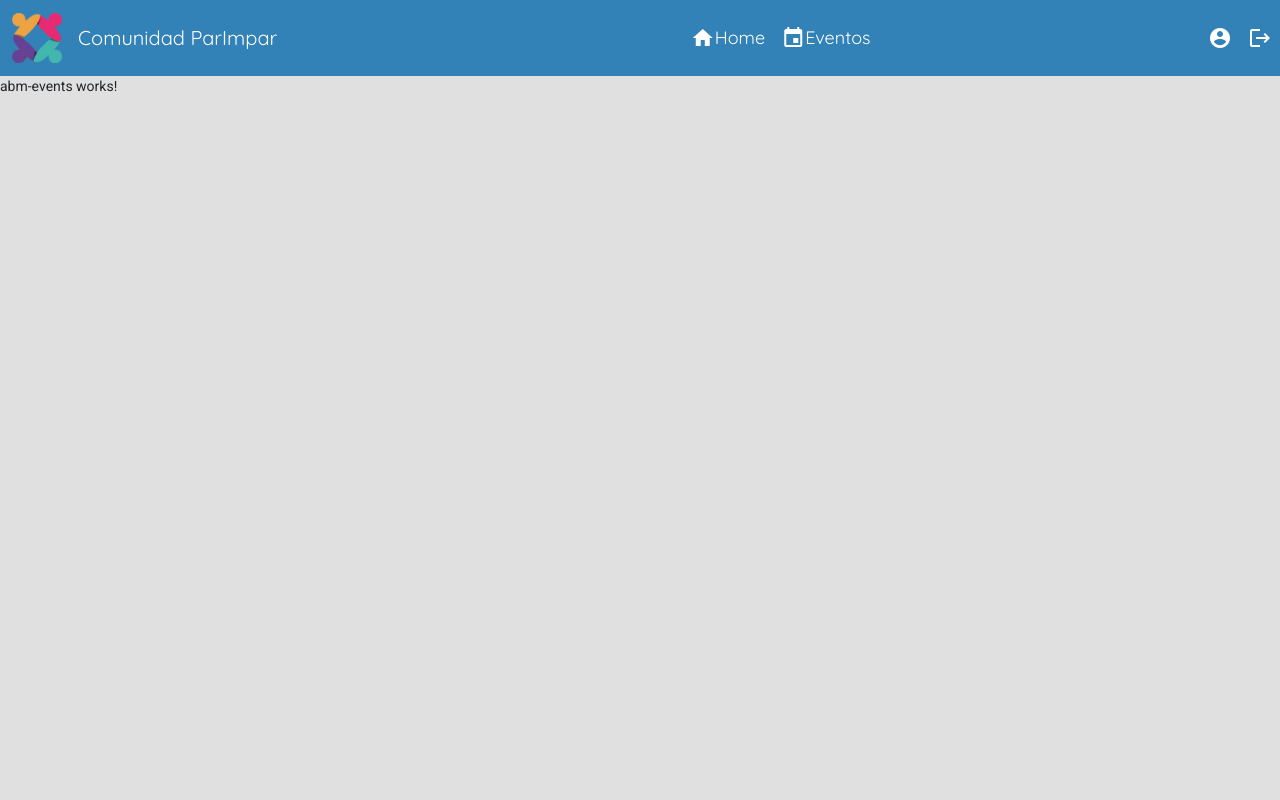
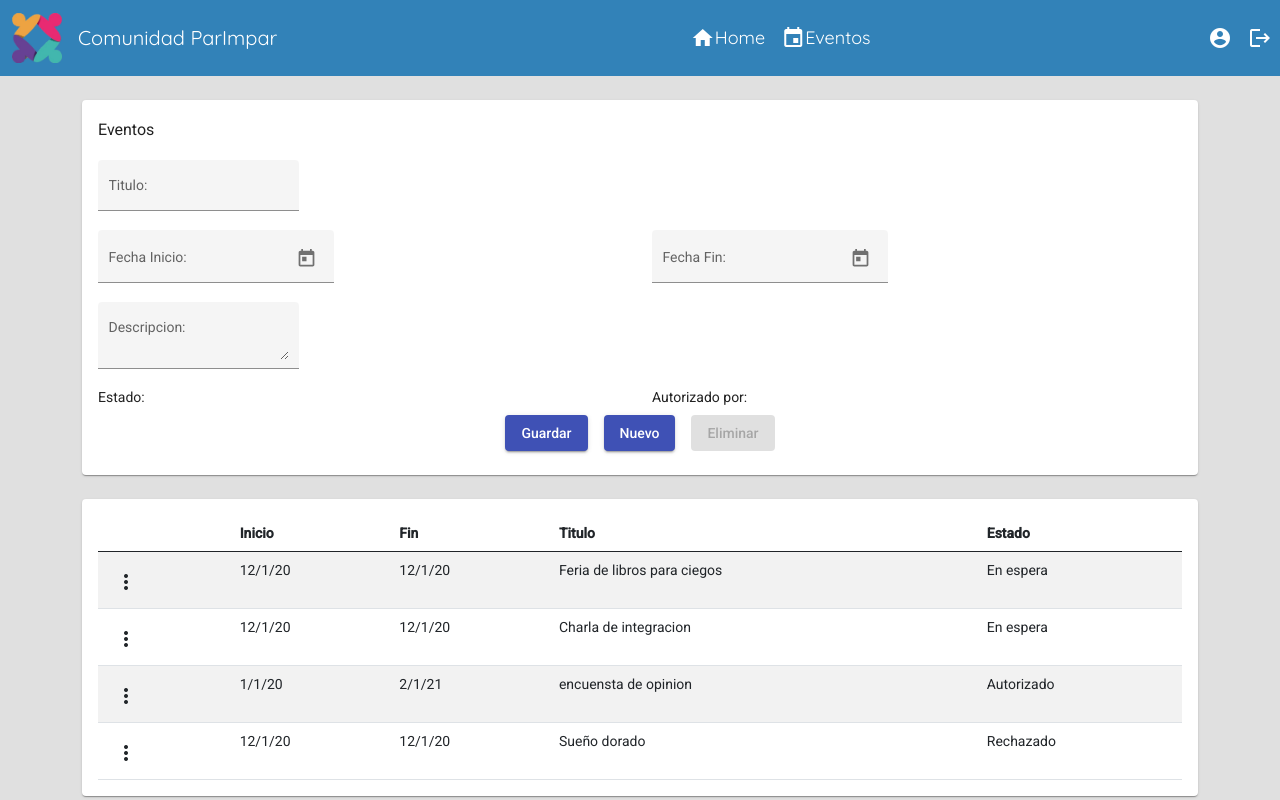
Before and after one commit to judagostino/PF2021G12, an Angular app in the folder Com_parImpar_WEB/: page /events in a window 1280 px wide. Built offline with nearby package versions, Linux system fonts and the light colour scheme.

Commit message:
events front

```diff
--- a/Com_parImpar_WEB/src/app/app.module.ts
+++ b/Com_parImpar_WEB/src/app/app.module.ts
@@ -1,5 +1,5 @@
 import { BrowserModule } from '@angular/platform-browser';
-import { FormsModule } from '@angular/forms';
+import { FormsModule, ReactiveFormsModule } from '@angular/forms';
 import { APP_INITIALIZER, NgModule } from '@angular/core';
 import { HttpClientModule, HTTP_INTERCEPTORS } from '@angular/common/http'
 
@@ -31,7 +31,8 @@ import { MaterialModule } from './material/material.component';
     HttpClientModule,
     FormsModule,
     MaterialModule,
-    BrowserAnimationsModule
+    BrowserAnimationsModule,
+    ReactiveFormsModule
   ],
   providers: [
     ConfigService,
--- a/Com_parImpar_WEB/src/app/intrergaces/index.ts
+++ b/Com_parImpar_WEB/src/app/intrergaces/index.ts
@@ -1,3 +1,5 @@
 export { CredencialLogin } from './credentials-login';
 export { HttpResponse } from './http-response';
 export { AuthenticationTokens } from './authentication-tokens';
+export { Contact } from './contact';
+export { State } from './state';
--- /dev/null
+++ b/Com_parImpar_WEB/src/app/intrergaces/state.ts
@@ -0,0 +1,4 @@
+export interface State {
+    id?: number;
+    description?: string;
+}
--- /dev/null
+++ b/Com_parImpar_WEB/src/app/models/events.ts
@@ -0,0 +1,25 @@
+import { Contact, State } from "../intrergaces";
+
+export class Events {
+    id?: number;
+    dateEntered?: Date;
+    startDate?: Date;
+    endDate?: Date;
+    title?: string;
+    description?: string;
+    state?: State;
+    contactCreate?: Contact;
+    contactAudit?: Contact;
+
+    constructor() {
+        this.id = 0;
+        this.dateEntered = null;
+        this.startDate = null;
+        this.endDate = null;
+        this.title = null;
+        this.description = null;
+        this.state = null;
+        this.contactCreate = null;
+        this.contactAudit = null;
+    }
+}
--- a/Com_parImpar_WEB/src/app/pages/abm-events/abm-events.component.html
+++ b/Com_parImpar_WEB/src/app/pages/abm-events/abm-events.component.html
@@ -1 +1,91 @@
-<p>abm-events works!</p>
+<div class="container">
+    <mat-card class="example-card mt-4">
+        <mat-card-content>
+            <form [formGroup] ="form" novalidate>
+                <h3>Eventos</h3>
+                <div class="row">
+                    <div class=" col-12 col-sm-12 col-md-6 col-lg-6">
+                        <mat-form-field appearance="fill">
+                            <mat-label>Titulo: </mat-label>
+                            <input matInput formControlName="title">
+                          </mat-form-field>
+                    </div>
+
+                </div>
+                <div class="row">
+                    <div class=" col-12 col-sm-12 col-md-6 col-lg-6">
+                        <mat-form-field appearance="fill">
+                            <mat-label>Fecha Inicio: </mat-label>
+                            <input matInput [matDatepicker]="startDate" formControlName="startDate">
+                            <mat-datepicker-toggle matSuffix [for]="startDate"></mat-datepicker-toggle>
+                            <mat-datepicker #startDate></mat-datepicker>
+                          </mat-form-field>
+                    </div>
+
+                    <div class=" col-12 col-sm-12 col-md-6 col-lg-6">
+                        <mat-form-field appearance="fill">
+                            <mat-label>Fecha Fin: </mat-label>
+                            <input matInput [matDatepicker]="endDate"  formControlName="endDate">
+                            <mat-datepicker-toggle matSuffix [for]="endDate"></mat-datepicker-toggle>
+                            <mat-datepicker #endDate></mat-datepicker>
+                          </mat-form-field>
+                    </div>
+                </div>
+
+                <div class="row">
+                    <div class=" col-12 col-sm-12 col-md-6 col-lg-6">
+                        <mat-form-field appearance="fill">
+                            <mat-label>Descripcion:</mat-label>
+                            <textarea matInput formControlName="description"></textarea>
+                          </mat-form-field>
+                    </div>
+                </div>
+
+                <div class="row">
+                    <div class=" col-12 col-sm-12 col-md-6 col-lg-6">
+                        <label> Estado: <span *ngIf="form?.value?.state?.id === 2">Autorizado</span> <span *ngIf="form?.value?.state?.id === 3">Rechazado</span>  <span *ngIf="form?.value?.state?.id === 1 || form?.value === null ">En espera</span></label>
+                    </div>
+
+                    <div class=" col-12 col-sm-12 col-md-6 col-lg-6">
+                        <label> Autorizado por: <span *ngIf="form?.value?.contactAudit?.name"> {{ form.value.contactAudit.userName }}</span></label>
+                    </div>
+                </div>
+                <div class="row justify-content-center">
+                    <div class="d-flex justify-content-center">
+                        <button class="m-2" mat-raised-button color="primary" type="submit" (click)=btn_SaveEvent()>Guardar</button>
+                        <button class="m-2" mat-raised-button color="primary" type="button" (click)="btn_NewEvent()">Nuevo</button>
+                        <button class="m-2" mat-raised-button color="warn" type="button" (click)="btn_DeleteEvent()" [disabled]="this.form?.value?.id === 0">Eliminar</button>
+                    </div>
+                </div>
+            </form>
+        </mat-card-content>
+      </mat-card>
+
+
+      <mat-card class="example-card mt-4 mb-2">
+        <mat-card-content>
+            <table class="table table-striped table-hover">
+                <thead>
+                    <tr>
+                        <th scope="col"></th>
+                        <th scope="col">Inicio</th>
+                        <th scope="col">Fin</th>
+                        <th scope="col">Titulo</th>
+                        <th scope="col">Estado</th>
+                    </tr>
+                  </thead>
+                  <tbody>
+                    <tr *ngFor="let event of events">
+                      <th><button (click)="btn_SelectEvent(event)" mat-icon-button aria-label="Example icon button with a vertical three dot icon">
+                        <mat-icon>more_vert</mat-icon>
+                      </button></th>
+                      <td>{{event.startDate | date: 'shortDate'}}</td>
+                      <td>{{event.endDate | date: 'shortDate'}}</td>
+                      <td>{{event.title}}</td>
+                      <td><span *ngIf="event?.state?.id === 2">Autorizado</span> <span *ngIf="event?.state?.id === 3">Rechazado</span>  <span *ngIf="event?.state?.id === 1 || event?.state === null ">En espera</span></td>
+                    </tr>
+                  </tbody>
+              </table>
+        </mat-card-content>
+      </mat-card>
+</div>
--- a/Com_parImpar_WEB/src/app/pages/abm-events/abm-events.component.ts
+++ b/Com_parImpar_WEB/src/app/pages/abm-events/abm-events.component.ts
@@ -1,4 +1,6 @@
 import { Component, OnInit } from '@angular/core';
+import { FormBuilder, FormGroup } from '@angular/forms';
+import { Events } from 'src/app/models/events';
 
 @Component({
   selector: 'app-abm-events',
@@ -6,10 +8,109 @@ import { Component, OnInit } from '@angular/core';
   styleUrls: ['./abm-events.component.scss']
 })
 export class ABMEventsComponent implements OnInit {
+  form: FormGroup
+  events: Events[] = [
+    {
+      id: 1,
+      title: 'Feria de libros para ciegos',
+      description: 'muestra de eventos',
+      startDate: new Date("2020-12-1"),
+      endDate: new Date("2020-12-1"),
+      state: {
+        id: 1,
+        description: 'en espera'
+      }
+    },
+    {
+      id: 2,
+      title: 'Charla de integracion',
+      description: 'muestra de eventos',
+      startDate: new Date("2020-12-1"),
+      endDate: new Date("2020-12-1"),
+      state: {
+        id: 1,
+        description: 'en espera'
+      }
+    },
+    {
+      id: 3,
+      title: 'encuensta de opinion',
+      description: 'muestra de eventos',
+      startDate: new Date("2020-1-1"),
+      endDate: new Date("2021-2-1"),
+      state: {
+        id: 2,
+        description: 'Aprobar'
+      },
+      contactAudit: {
+        userName: 'Test, Test'
+      }
+    },
+    {
+      id: 4,
+      title: 'Sueño dorado',
+      description: 'muestra de eventos',
+      startDate: new Date("2020-12-1"),
+      endDate: new Date("2020-12-1"),
+      state: {
+        id: 3,
+        description: 'Rechazar'
+      },
+      contactAudit: {
+        userName: 'Test, Test'
+      }
+    }
+  ]
 
-  constructor() { }
+  lastId: number = 4;
+
+  constructor(private formBuilder: FormBuilder) { }
 
   ngOnInit(): void {
+    this.initForm();
+    this.form.reset(new Events());
+  }
+
+  private initForm(): void {
+    this.form = this.formBuilder.group({
+      id: [null],
+      dateEntered: [null],
+      startDate: [null],
+      endDate: [null],
+      title: [null],
+      description: [null],
+      state: [null],
+      contactCreate: [null],
+      contactAudit: [null]
+    })
+  }
+
+  public btn_SaveEvent(): void {
+    let newEvent = this.form.value;
+
+    if (newEvent.id === 0) {
+      this.lastId = this.lastId + 1;
+      newEvent.id = this.lastId;
+      this.events.splice(this.events.length, 0, newEvent);
+    } else {
+      let index = this.events.indexOf(this.events.filter( eventAux=> eventAux.id === this.form.value.id).shift());
+      this.events[index] = newEvent;
+    }
+
+    this.form.reset(new Events());
+  }
+
+  public btn_NewEvent(): void {
+    this.form.reset(new Events());
+  }
+
+  public btn_DeleteEvent(): void {
+    let index = this.events.indexOf(this.events.filter( eventAux => eventAux.id === this.form.value.id).shift());
+    this.events.splice(index, 1);
+  }
+
+  public btn_SelectEvent(event:Events) : void {
+    this.form.reset(event)
   }
 
 }
--- a/Com_parImpar_WEB/src/styles.scss
+++ b/Com_parImpar_WEB/src/styles.scss
@@ -1,3 +1,5 @@
+@import '@angular/material/prebuilt-themes/indigo-pink.css';
+
 .titles {
     font-family: 'Quicksand', sans-serif;
     font-weight: 500;
```
Also changed, not shown: Com_parImpar_WEB/src/app/intrergaces/contact.ts (added, +10 -0 lines), Com_parImpar_WEB/src/app/material/material.component.ts (+13 -1 lines).
